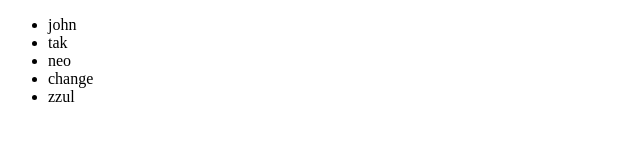
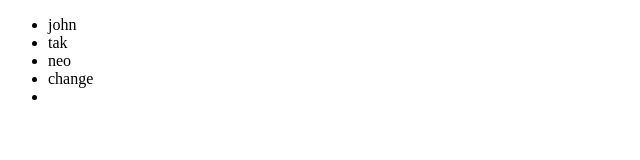
Before and after one commit to dahoony/my-git-tutorial, a plain HTML site: page about.html in a window 1280 px wide. Shown: the full height of the page, 0-640 px from the left. Drawn offline with Linux system fonts and the light colour scheme.

Commit message:
Delete li element

```diff
--- a/about.html
+++ b/about.html
@@ -12,7 +12,7 @@
         <li>tak</li>
         <li>neo</li>
         <li>change</li>
-        <li>zzul</li>
+        <li></li>
     </ul>
 </body>
 </html>
```
Also changed, not shown: 1 other file.
